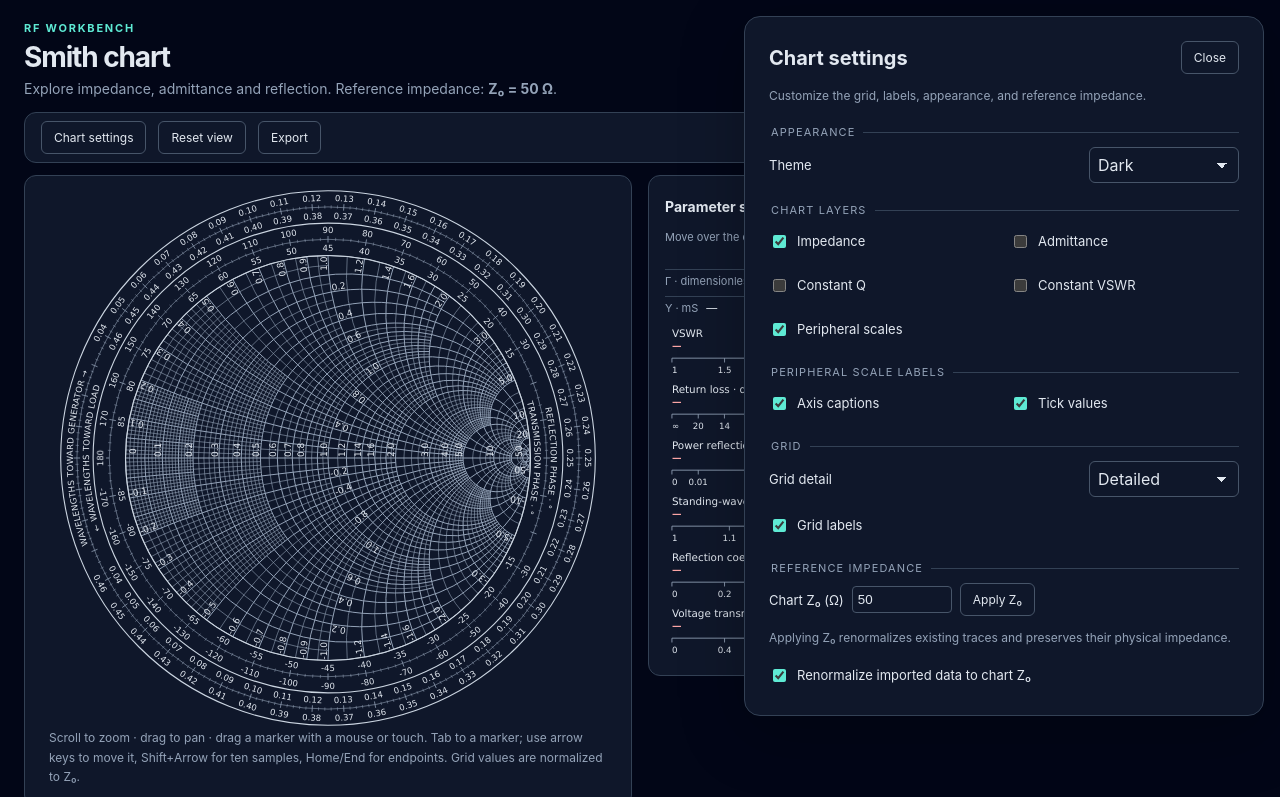
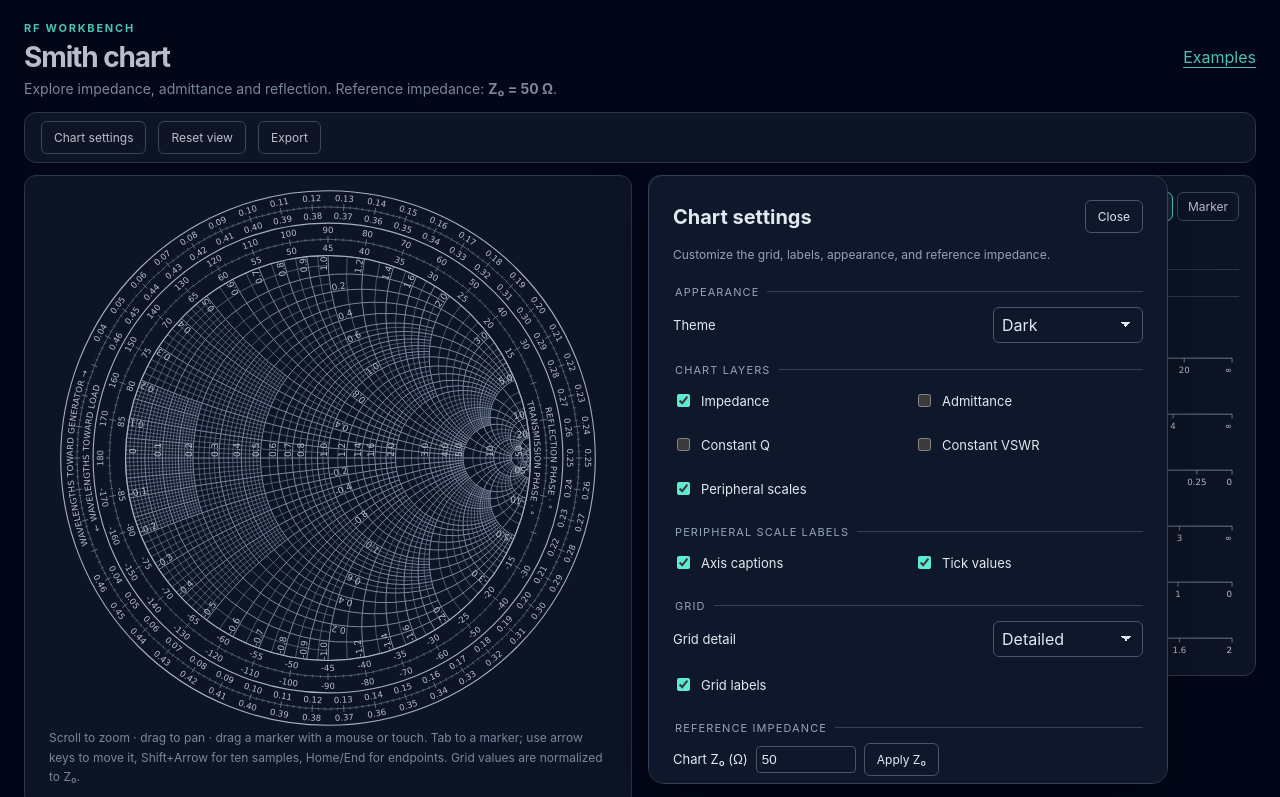
Before and after one commit to rosek86/smith-chart, a website built with Vite: page index.html in a window 1280 px wide. Both pictures are taken after a click on the button "Chart settings". Shown: the top 797 px of the page. Built offline with nearby package versions, Linux system fonts and the light colour scheme.

Commit message:
Align settings with the readout panel and soften backdrop

```diff
--- a/demo/main.ts
+++ b/demo/main.ts
@@ -23,7 +23,23 @@ function element<T extends HTMLElement>(id: string): T {
 
 const settingsDialog = element<HTMLDialogElement>('chart-settings');
 const settingsButton = element<HTMLButtonElement>('open-settings');
-settingsButton.addEventListener('click', () => settingsDialog.showModal());
+function positionSettingsDialog(): void {
+  if (!settingsDialog.open || !window.matchMedia('(min-width: 1000px)').matches) {
+    return;
+  }
+  const anchor = element('parameter-panel').closest<HTMLElement>('.scales-panel')!;
+  const bounds = anchor.getBoundingClientRect();
+  // Align with the readout panel while reserving at least 320 px for settings on short screens.
+  const top = Math.max(16, Math.min(bounds.top, window.innerHeight - 336));
+  settingsDialog.style.setProperty('--settings-top', `${top}px`);
+  settingsDialog.style.setProperty('--settings-left', `${bounds.left}px`);
+}
+settingsButton.addEventListener('click', () => {
+  settingsDialog.showModal();
+  positionSettingsDialog();
+});
+window.addEventListener('resize', positionSettingsDialog);
+window.addEventListener('scroll', positionSettingsDialog, { passive: true });
 settingsDialog.addEventListener('close', () => settingsButton.focus({ preventScroll: true }));
 
 const smith = new Smith({
--- a/demo/style.css
+++ b/demo/style.css
@@ -466,12 +466,13 @@ footer {
 }
 @media (min-width: 1000px) {
   #chart-settings {
-    inset: 16px 16px auto auto;
+    inset: var(--settings-top, 16px) auto auto var(--settings-left, calc(50% + 8px));
     margin: 0;
     width: min(520px, calc(50vw - 32px));
+    max-height: calc(100dvh - var(--settings-top, 16px) - 16px);
   }
   #chart-settings::backdrop {
-    background: transparent;
+    background: rgb(2 6 23 / 18%);
   }
 }
 .settings-heading {
```
Also changed, not shown: CHANGELOG.md.
